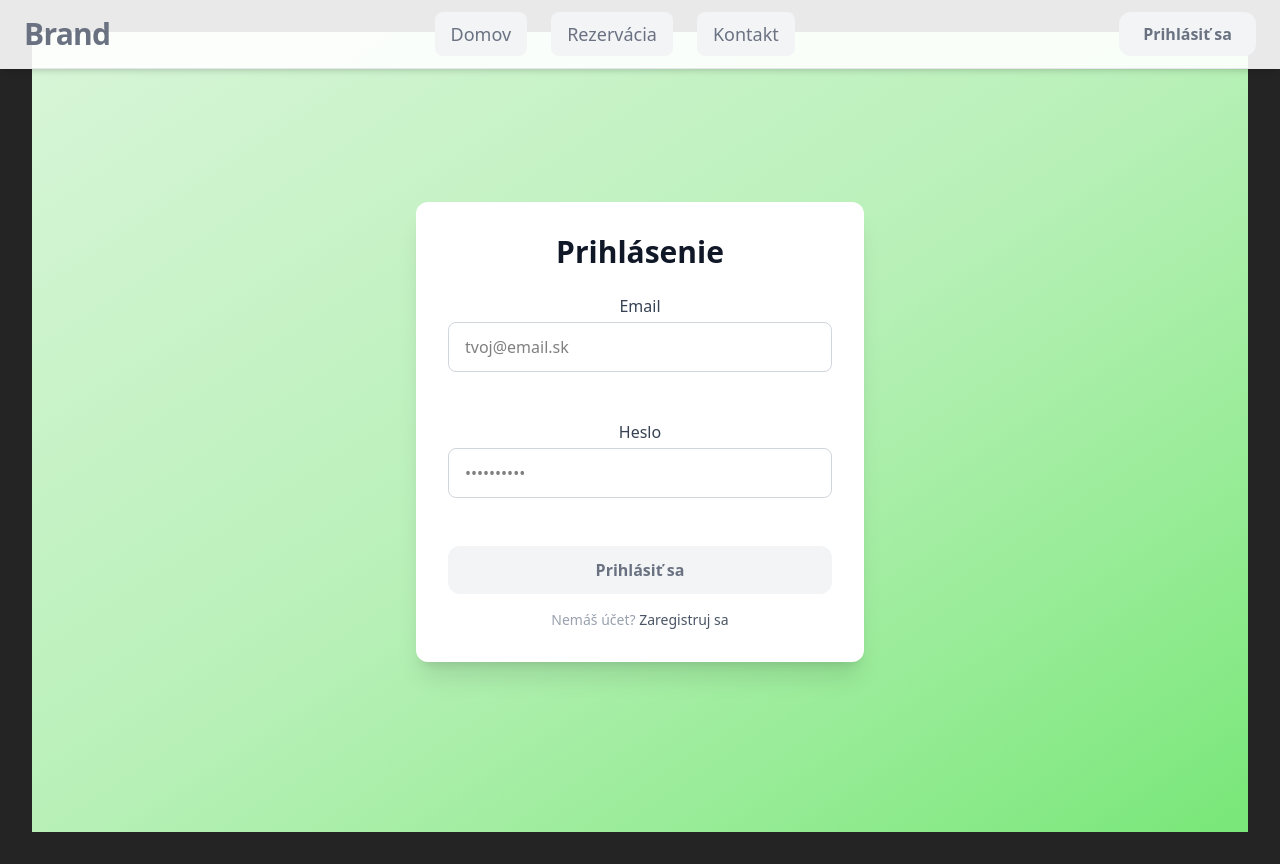
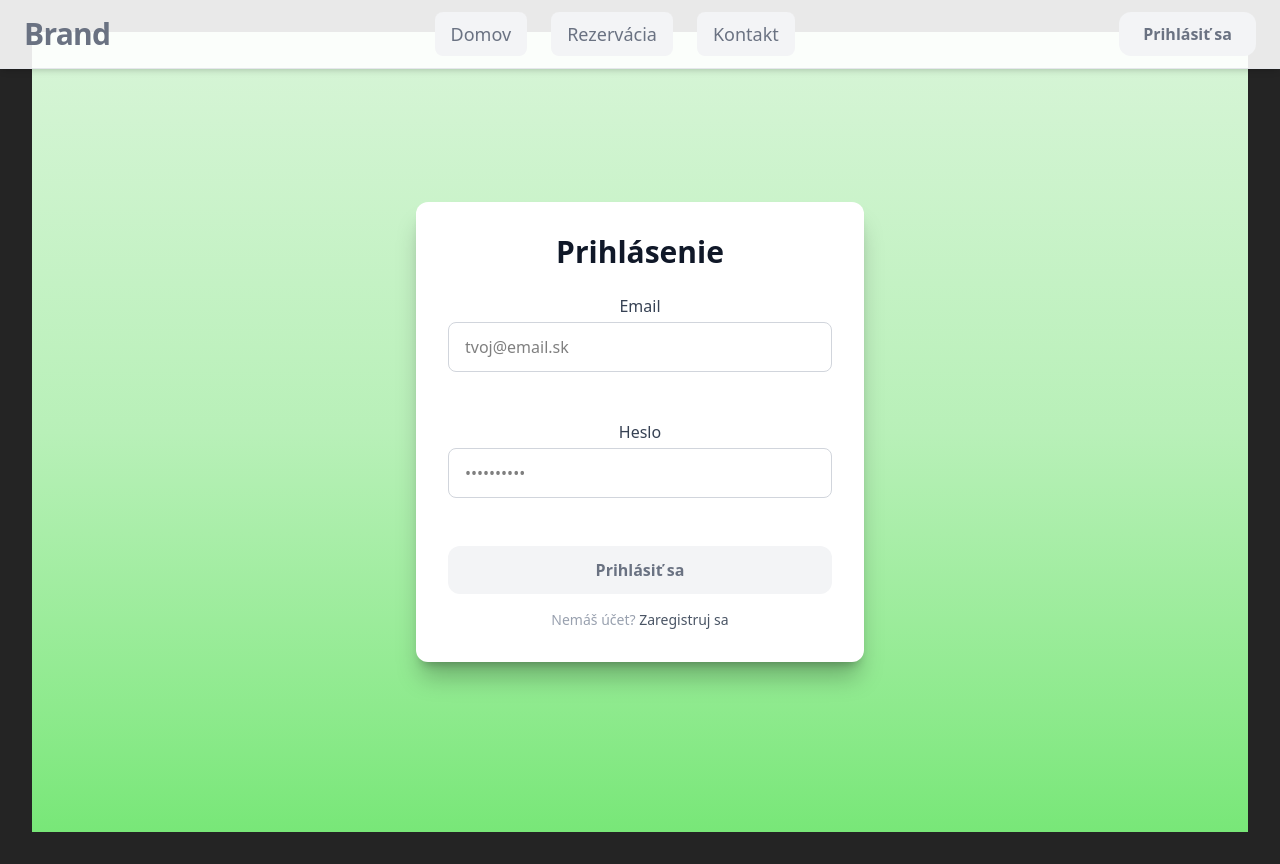
Before and after one commit to marek890/VAII, a React (Vite) app: page /login in a window 1280 px wide. Built offline with nearby package versions, Linux system fonts and the light colour scheme.

Commit message:
Edited shadows on frontend

```diff
--- a/src/forms/Login.tsx
+++ b/src/forms/Login.tsx
@@ -55,8 +55,8 @@ function Login() {
   };
 
   return (
-    <div className="min-h-screen flex items-center justify-center bg-gradient-to-br from-[#d8f5d8] via-[#b8f0b8] to-[#78e778] px-4 sm:px-6 overflow-auto">
-      <div className="bg-white p-6 sm:p-8 rounded-xl shadow-xl w-full max-w-md">
+    <div className="min-h-screen flex items-center justify-center bg-gradient-to-b from-[#d8f5d8] via-[#b8f0b8] to-[#78e778] px-4 sm:px-6 overflow-auto">
+      <div className="bg-white p-6 sm:p-8 rounded-xl shadow-xl/25 w-full max-w-md">
         <h2 className="text-2xl sm:text-3xl font-bold text-gray-900 text-center mb-6">
           Prihlásenie
         </h2>
--- a/src/forms/Register.tsx
+++ b/src/forms/Register.tsx
@@ -69,8 +69,8 @@ function Register() {
   };
 
   return (
-    <div className="min-h-screen flex items-center justify-center bg-gradient-to-br from-[#d8f5d8] via-[#b8f0b8] to-[#78e778] px-4 sm:px-6 overflow-auto">
-      <div className="bg-white p-6 sm:p-8 rounded-xl shadow-xl w-full max-w-md">
+    <div className="min-h-screen flex items-center justify-center bg-gradient-to-b from-[#d8f5d8] via-[#b8f0b8] to-[#78e778] px-4 sm:px-6 overflow-auto">
+      <div className="bg-white p-6 sm:p-8 rounded-xl shadow-xl/25 w-full max-w-md">
         <h2 className="text-2xl sm:text-3xl font-bold text-gray-900 text-center mb-6">
           Registrácia
         </h2>
```
Also changed, not shown: 2 other files (tests, documents, lock files or other folders).
